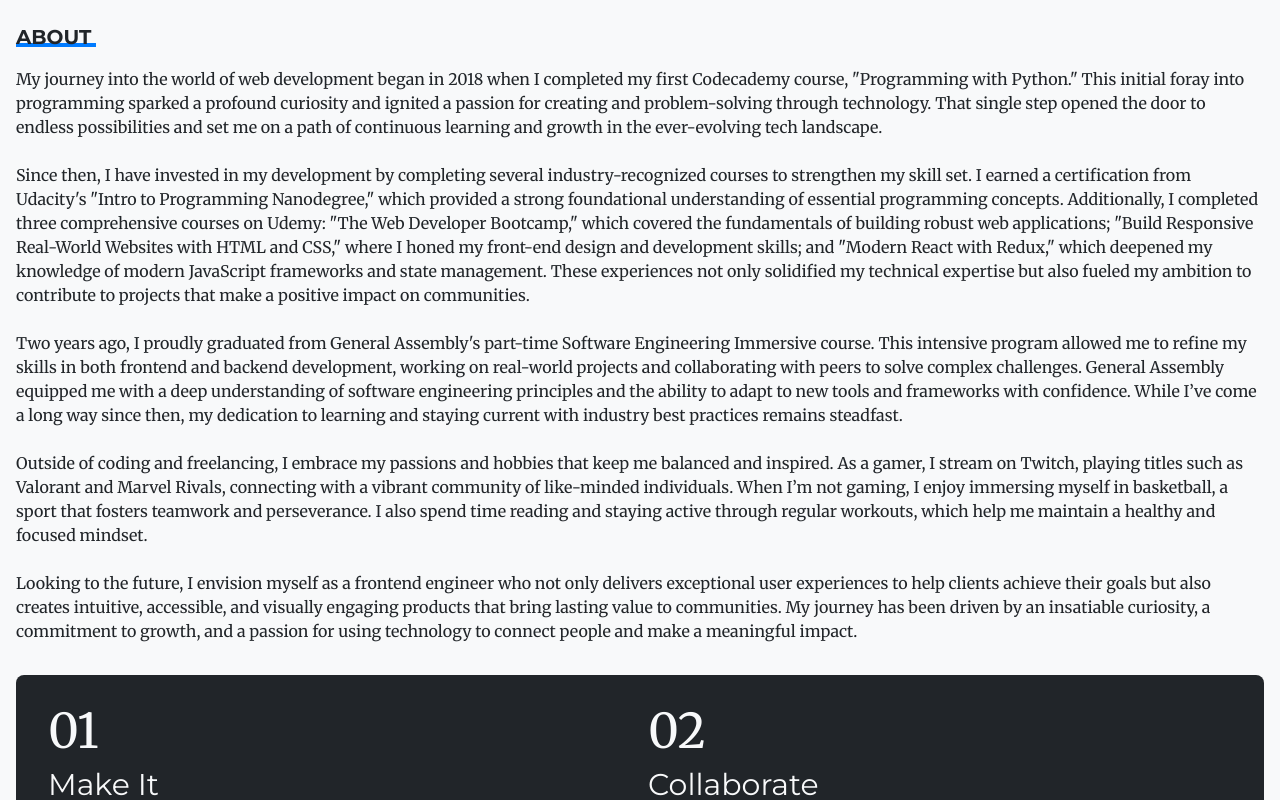
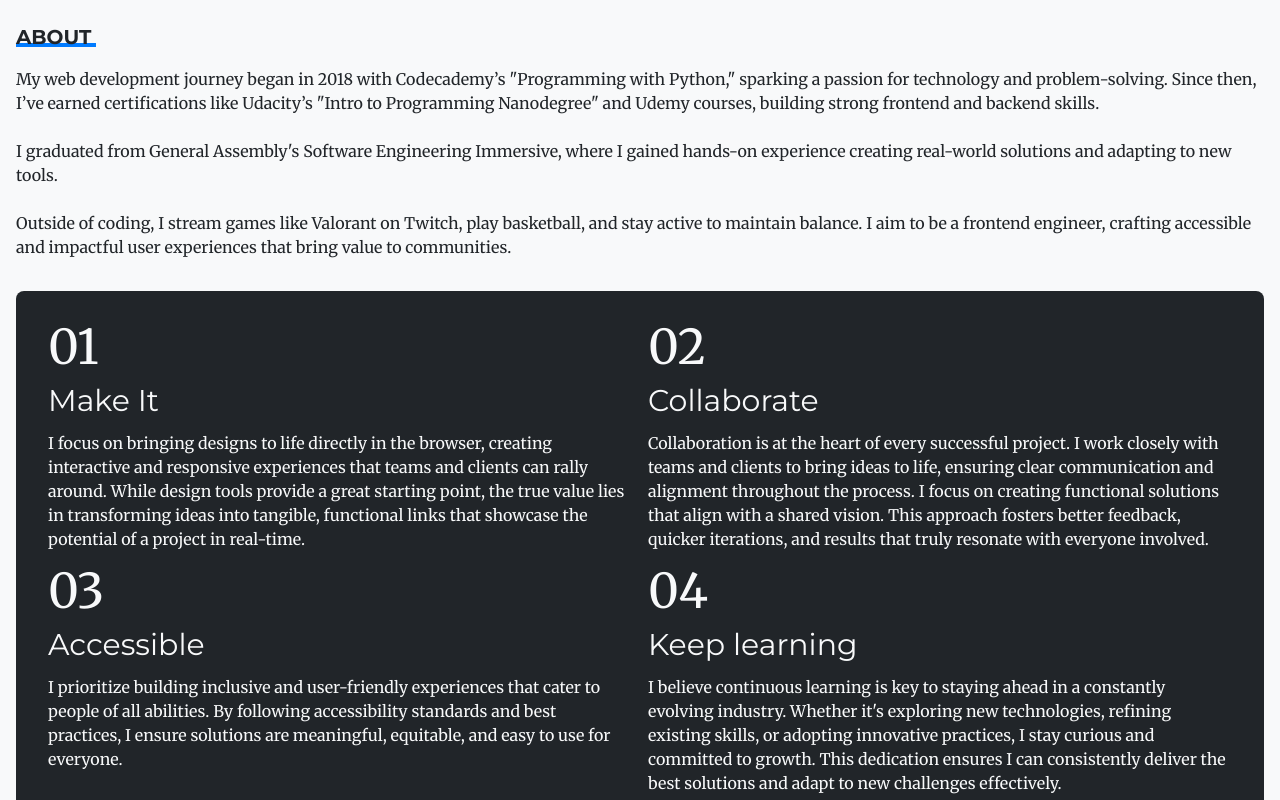
Before and after one commit to dev-rome/v4, a React (Vite) app: page / in a window 1280 px wide. Shown: the part 800-1600 px from the top of the page. Built offline with nearby package versions, Linux system fonts and the light colour scheme.

Commit message:
update about

```diff
--- a/src/pages/About.tsx
+++ b/src/pages/About.tsx
@@ -1,4 +1,18 @@
 import React from "react";
+
+interface AboutFeatureProps {
+  number: string;
+  title: string;
+  description: string;
+}
+
+const AboutFeature: React.FC<AboutFeatureProps> = ({ number, title, description }) => (
+  <div className="flex flex-col gap-3">
+    <span className="text-5xl text-light dark:text-dark">{number}</span>
+    <h3 className="text-3xl text-light dark:text-dark">{title}</h3>
+    <p className="text-light dark:text-dark">{description}</p>
+  </div>
+);
 
 export default function About() {
   return (
@@ -9,124 +23,68 @@
             <h2 className="text-xl font-bold">ABOUT</h2>
             <span className="-mt-2 block h-1 w-20 bg-accent-light dark:bg-accent-dark"></span>
             <p className="mt-5">
-              My journey into the world of web development began in 2018 when I
-              completed my first Codecademy course, "Programming with Python."
-              This initial foray into programming sparked a profound curiosity
-              and ignited a passion for creating and problem-solving through
-              technology. That single step opened the door to endless
-              possibilities and set me on a path of continuous learning and
-              growth in the ever-evolving tech landscape.
+              My web development journey began in 2018 with Codecademy’s
+              "Programming with Python," sparking a passion for technology and
+              problem-solving. Since then, I’ve earned certifications like
+              Udacity’s "Intro to Programming Nanodegree" and Udemy courses,
+              building strong frontend and backend skills.
             </p>
             <br />
             <p>
-              Since then, I have invested in my development by completing
-              several industry-recognized courses to strengthen my skill set. I
-              earned a certification from Udacity's "Intro to Programming
-              Nanodegree," which provided a strong foundational understanding of
-              essential programming concepts. Additionally, I completed three
-              comprehensive courses on Udemy: "The Web Developer Bootcamp,"
-              which covered the fundamentals of building robust web
-              applications; "Build Responsive Real-World Websites with HTML and
-              CSS," where I honed my front-end design and development skills;
-              and "Modern React with Redux," which deepened my knowledge of
-              modern JavaScript frameworks and state management. These
-              experiences not only solidified my technical expertise but also
-              fueled my ambition to contribute to projects that make a positive
-              impact on communities.
+              I graduated from General Assembly's Software Engineering
+              Immersive, where I gained hands-on experience creating real-world
+              solutions and adapting to new tools.
             </p>
             <br />
             <p>
-              Two years ago, I proudly graduated from General Assembly's
-              part-time Software Engineering Immersive course. This intensive
-              program allowed me to refine my skills in both frontend and
-              backend development, working on real-world projects and
-              collaborating with peers to solve complex challenges. General
-              Assembly equipped me with a deep understanding of software
-              engineering principles and the ability to adapt to new tools and
-              frameworks with confidence. While I’ve come a long way since then,
-              my dedication to learning and staying current with industry best
-              practices remains steadfast.
-            </p>
-            <br />
-            <p>
-              Outside of coding and freelancing, I embrace my passions and
-              hobbies that keep me balanced and inspired. As a gamer, I stream
-              on Twitch, playing titles such as Valorant and Marvel Rivals,
-              connecting with a vibrant community of like-minded individuals.
-              When I’m not gaming, I enjoy immersing myself in basketball, a
-              sport that fosters teamwork and perseverance. I also spend time
-              reading and staying active through regular workouts, which help me
-              maintain a healthy and focused mindset.
-            </p>
-            <br />
-            <p>
-              Looking to the future, I envision myself as a frontend engineer
-              who not only delivers exceptional user experiences to help clients
-              achieve their goals but also creates intuitive, accessible, and
-              visually engaging products that bring lasting value to
-              communities. My journey has been driven by an insatiable
-              curiosity, a commitment to growth, and a passion for using
-              technology to connect people and make a meaningful impact.
+              Outside of coding, I stream games like Valorant on Twitch, play
+              basketball, and stay active to maintain balance. I aim to be a
+              frontend engineer, crafting accessible and impactful user
+              experiences that bring value to communities.
             </p>
 
             <div className="mt-8 rounded-lg bg-dark p-8 dark:bg-light">
               <div className="grid grid-cols-1 gap-4 md:grid-cols-2">
-                <div className="flex flex-col gap-3">
-                  <span className="text-5xl text-light dark:text-dark">01</span>
-                  <h3 className="text-3xl text-light dark:text-dark">
-                    Make It
-                  </h3>
-                  <p className="text-light dark:text-dark">
-                    I focus on bringing designs to life directly in the browser,
+                <AboutFeature
+                  number="01"
+                  title="Make It"
+                  description="I focus on bringing designs to life directly in the browser,
                     creating interactive and responsive experiences that teams
                     and clients can rally around. While design tools provide a
                     great starting point, the true value lies in transforming
                     ideas into tangible, functional links that showcase the
-                    potential of a project in real-time.
-                  </p>
-                </div>
-                <div className="flex flex-col gap-3">
-                  <span className="text-5xl text-light dark:text-dark">02</span>
-                  <h3 className="text-3xl text-light dark:text-dark">
-                    Collaborate
-                  </h3>
-                  <p className="text-light dark:text-dark">
-                    Collaboration is at the heart of every successful project. I
+                    potential of a project in real-time."
+                />
+                <AboutFeature
+                  number="02"
+                  title="Collaborate"
+                  description="Collaboration is at the heart of every successful project. I
                     work closely with teams and clients to bring ideas to life,
                     ensuring clear communication and alignment throughout the
                     process. I focus on creating functional solutions that align
                     with a shared vision. This approach fosters better feedback,
                     quicker iterations, and results that truly resonate with
-                    everyone involved.
-                  </p>
-                </div>
-                <div className="flex flex-col gap-3">
-                  <span className="text-5xl text-light dark:text-dark">03</span>
-                  <h3 className="text-3xl text-light dark:text-dark">
-                    Accessible
-                  </h3>
-                  <p className="text-light dark:text-dark">
-                    I prioritize building inclusive and user-friendly
+                    everyone involved."
+                />
+                <AboutFeature
+                  number="03"
+                  title="Accessible"
+                  description="I prioritize building inclusive and user-friendly
                     experiences that cater to people of all abilities. By
                     following accessibility standards and best practices, I
                     ensure solutions are meaningful, equitable, and easy to use
-                    for everyone.
-                  </p>
-                </div>
-                <div className="flex flex-col gap-3">
-                  <span className="text-5xl text-light dark:text-dark">04</span>
-                  <h3 className="text-3xl text-light dark:text-dark">
-                    Keep learning
-                  </h3>
-                  <p className="text-light dark:text-dark">
-                    I believe continuous learning is key to staying ahead in a
+                    for everyone."
+                />
+                <AboutFeature
+                  number="04"
+                  title="Keep learning"
+                  description="I believe continuous learning is key to staying ahead in a
                     constantly evolving industry. Whether it's exploring new
                     technologies, refining existing skills, or adopting
                     innovative practices, I stay curious and committed to
                     growth. This dedication ensures I can consistently deliver
-                    the best solutions and adapt to new challenges effectively.
-                  </p>
-                </div>
+                    the best solutions and adapt to new challenges effectively."
+                />
               </div>
             </div>
           </div>
```
